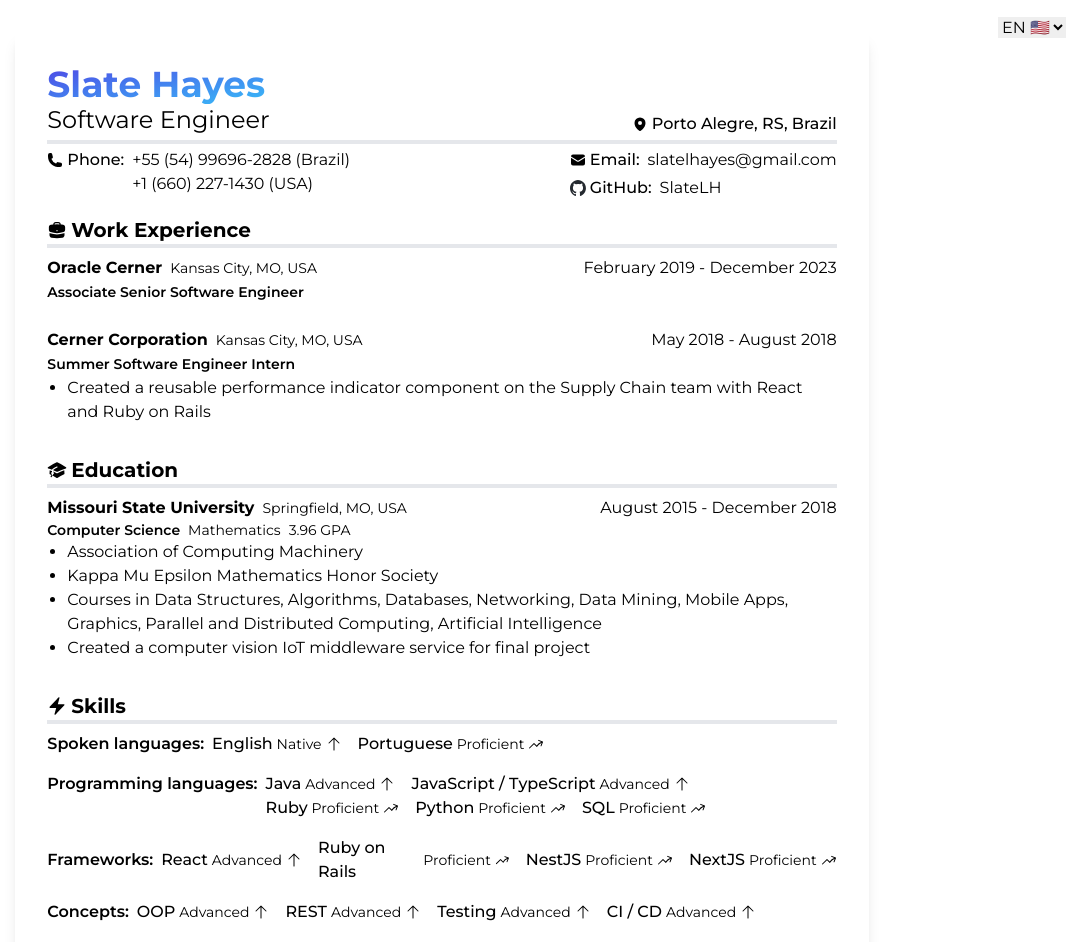
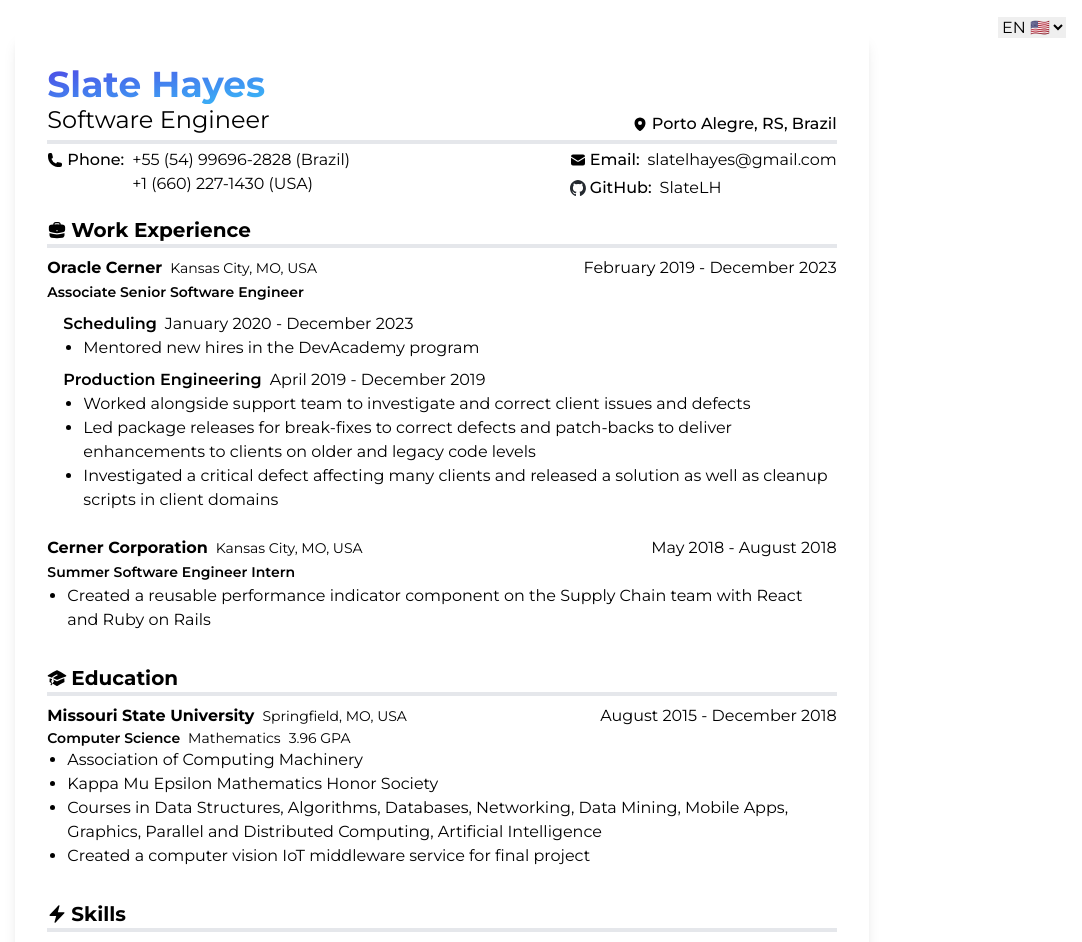
Before and after one commit to SlateLH/slatehayes, a Next.js app: page /en in a window 1280 px wide. Shown: the top 942 px of the page, without its empty margins (198-1280 px from the left). Built offline with nearby package versions, Linux system fonts and the light colour scheme.

Commit message:
Update work experiences

```diff
--- a/src/app/[lang]/page.tsx
+++ b/src/app/[lang]/page.tsx
@@ -1,6 +1,6 @@
 import Image from "next/image";
 import Link from "next/link";
-import { i18n, type Locale } from "@/i18n.config";
+import { type Locale } from "@/i18n.config";
 import { getDictionary } from "@/lib/dictionary";
 import { LocaleSelect } from "./components/LocaleSelect";
 
@@ -102,6 +102,26 @@ export default async function Home({ params: { lang } }: { params: { lang: Local
                 <span className="text-sm font-semibold">
                   Associate Senior Software Engineer
                 </span>
+                <div className="flex flex-col ml-4 mt-2">
+                  <div className="flex gap-2">
+                    <span className="font-semibold">Scheduling</span>
+                    <span>January 2020 - December 2023</span>
+                  </div>
+                  <ul className="list-disc ml-5">
+                    <li>Mentored new hires in the DevAcademy program</li>
+                  </ul>
+                </div>
+                <div className="flex flex-col ml-4 mt-2">
+                  <div className="flex gap-2">
+                    <span className="font-semibold">Production Engineering</span>
+                    <span>April 2019 - December 2019</span>
+                  </div>
+                  <ul className="list-disc ml-5">
+                    <li>Worked alongside support team to investigate and correct client issues and defects</li>
+                    <li>Led package releases for break-fixes to correct defects and patch-backs to deliver enhancements to clients on older and legacy code levels</li>
+                    <li>Investigated a critical defect affecting many clients and released a solution as well as cleanup scripts in client domains</li>
+                  </ul>
+                </div>
               </div>
               <div>
                 <div className="flex justify-between pt-2">
@@ -177,12 +197,12 @@ export default async function Home({ params: { lang } }: { params: { lang: Local
                 {dictionary.page.home.skills.title}
               </h3>
             </div>
-            <div className="flex flex-col gap-4 pt-2">
-              <div className="flex items-center gap-2">
+            <div className="flex flex-col gap-8 pt-2">
+              <div className="flex items-center gap-4">
                 <span className="font-semibold">
                   {`${dictionary.page.home.skills.spokenLanguages}:`}
                 </span>
-                <div className="grow flex items-center justify-start gap-4">
+                <div className="grow flex items-center justify-start gap-8">
                   <div className="flex items-center gap-1">
                     <span className="font-medium">
                       {dictionary.page.home.skills.english}
@@ -207,11 +227,11 @@ export default async function Home({ params: { lang } }: { params: { lang: Local
                   </div>
                 </div>
               </div>
-              <div className="flex items-center gap-2">
+              <div className="flex items-center gap-4">
                 <span className="font-semibold self-start shrink-0">
                   {`${dictionary.page.home.skills.programmingLanguages}:`}
                 </span>
-                <div className="grow flex items-center justify-start gap-x-4 flex-wrap">
+                <div className="grow flex items-center justify-start gap-x-8 gap-y-4 flex-wrap">
                   <div className="flex items-center gap-1">
                     <span className="font-medium">
                       Java
@@ -269,11 +289,11 @@ export default async function Home({ params: { lang } }: { params: { lang: Local
                   </div>
                 </div>
               </div>
-              <div className="flex items-center gap-2">
+              <div className="flex items-center gap-4">
                 <span className="font-semibold">
                   {`${dictionary.page.home.skills.frameworks}:`}
                 </span>
-                <div className="grow flex items-center justify-start gap-4">
+                <div className="grow flex items-center justify-start gap-8">
                   <div className="flex items-center gap-1">
                     <span className="font-medium">
                       React
@@ -320,11 +340,11 @@ export default async function Home({ params: { lang } }: { params: { lang: Local
                   </div>
                 </div>
               </div>
-              <div className="flex items-center gap-2">
+              <div className="flex items-center gap-4">
                 <span className="font-semibold">
                   {`${dictionary.page.home.skills.concepts}:`}
                 </span>
-                <div className="grow flex items-center justify-start gap-4">
+                <div className="grow flex items-center justify-start gap-8">
                   <div className="flex items-center gap-1">
                     <span className="font-medium">
                       OOP
@@ -371,11 +391,11 @@ export default async function Home({ params: { lang } }: { params: { lang: Local
                   </div>
                 </div>
               </div>
-              <div className="flex items-center gap-2">
+              <div className="flex items-center gap-4">
                 <span className="font-semibold">
                   {`${dictionary.page.home.skills.tools}:`}
                 </span>
-                <div className="grow flex items-center justify-start gap-4">
+                <div className="grow flex items-center justify-start gap-8">
                   <div className="flex items-center gap-1">
                     <span className="font-medium">
                       Git
--- a/src/dictionaries/en.json
+++ b/src/dictionaries/en.json
@@ -23,7 +23,7 @@
         "spokenLanguages": "Spoken languages",
         "english": "English",
         "portuguese": "Portuguese",
-        "programmingLanguages": "Programming languages",
+        "programmingLanguages": "Languages",
         "concepts": "Concepts",
         "frameworks": "Frameworks",
         "tools": "Tools"
--- a/src/dictionaries/pt.json
+++ b/src/dictionaries/pt.json
@@ -23,7 +23,7 @@
         "spokenLanguages": "Idiomas",
         "english": "Inglês",
         "portuguese": "Português",
-        "programmingLanguages": "Linguagens de programação",
+        "programmingLanguages": "Linguagens",
         "concepts": "Conceitos",
         "frameworks": "Frameworks",
         "tools": "Ferramentas"
```
